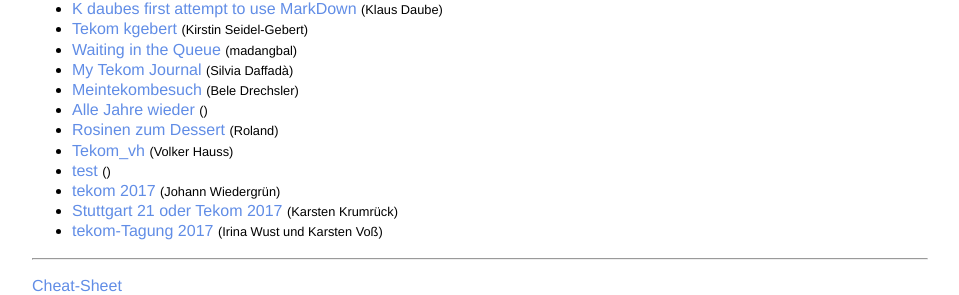
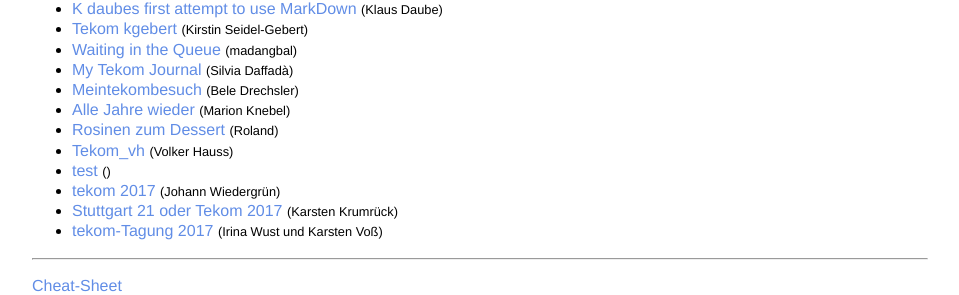
Before and after one commit to parson-AG/tekom2017_markdown_workshop, a Jekyll site: the page built from index.md, in a window 1280 px wide. Shown: the part 842-1137 px from the top of the page, without its empty margins (160-1119 px from the left). Built offline with Jekyll 4.4.1, drawn with Linux system fonts in a browser that asks for light colours; our own code applies the rules of GitHub Pages for plain Markdown files.

Commit message:
Update mknebel.md

```diff
--- a/_doc-stories/mknebel.md
+++ b/_doc-stories/mknebel.md
@@ -1,5 +1,7 @@
 ---
 title:  Alle Jahre wieder
+author: Marion Knebel
+edit: 2017-10-24
 ---
 
 # Alle Jahre wieder
```
